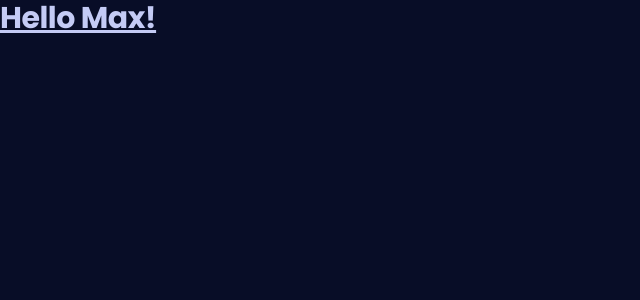
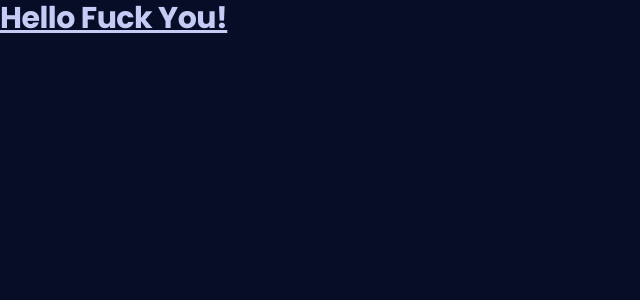
Before and after one commit to RA9T0R/SE_Project, a React (Vite) app: page / in a window 1280 px wide. Shown: the top 300 px of the page, without its empty margins (0-640 px from the left). Built offline with nearby package versions, Linux system fonts and the light colour scheme.

Commit message:
Tintest
I'm Batman

```diff
--- a/src/App.jsx
+++ b/src/App.jsx
@@ -4,7 +4,7 @@ const App = () => {
   return (
     <div>
       <h1 className="text-3xl font-bold underline">
-        Hello Max!
+        Hello Fuck You!
       </h1>
     </div>
   )
```
